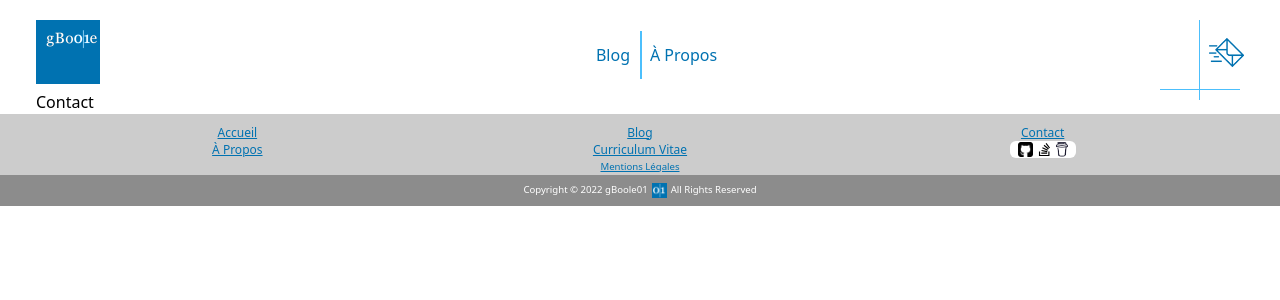
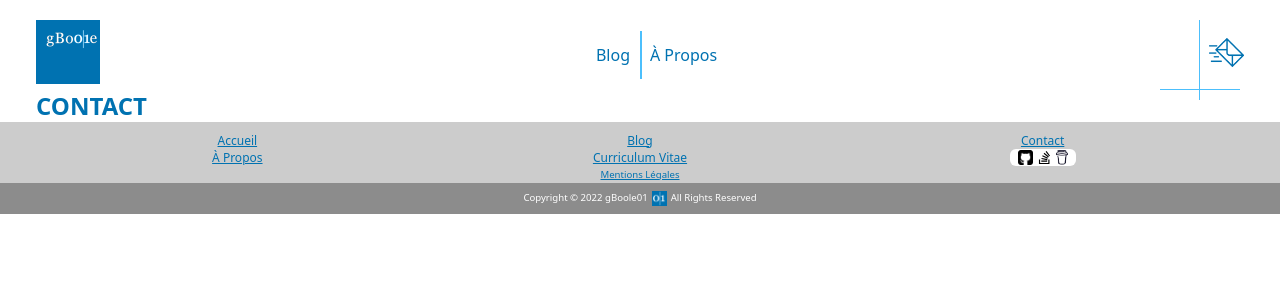
Before and after one commit to gBoole01/g-boole-01, a Next.js app: page /contact in a window 1280 px wide. Shown: the top 300 px of the page. Built offline with nearby package versions, Linux system fonts and the light colour scheme.

Commit message:
feat: implement SITENAME et title style

```diff
--- a/src/pages/contact.tsx
+++ b/src/pages/contact.tsx
@@ -1,14 +1,15 @@
 import type { NextPage } from 'next';
 import Head from 'next/head';
 import Layout from '../components/layout';
+import { SITENAME } from '../lib/constants';
 
 const Contact: NextPage = () => (
     <Layout>
       <Head>
-        <title>Contact | gBoole01</title>
+        <title>Contact | {SITENAME}</title>
       </Head>
 
-      <h1>Contact</h1>
+      <h1 className="text-2xl text-blue-1 font-bold uppercase">Contact</h1>
     </Layout>
   )
 
```
